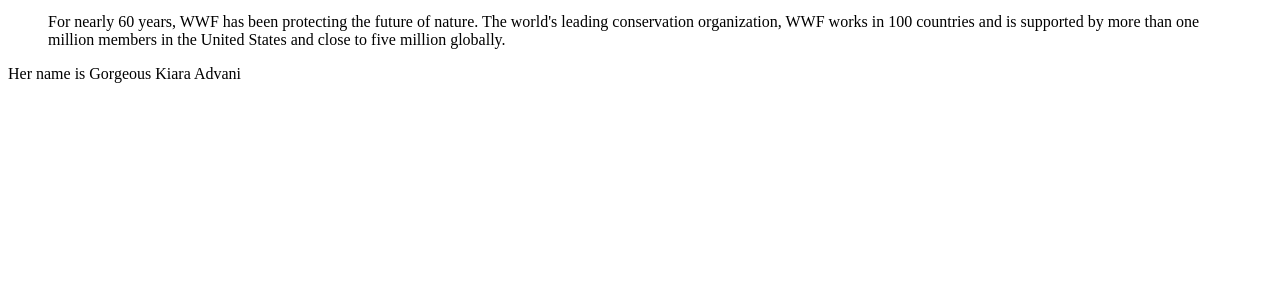
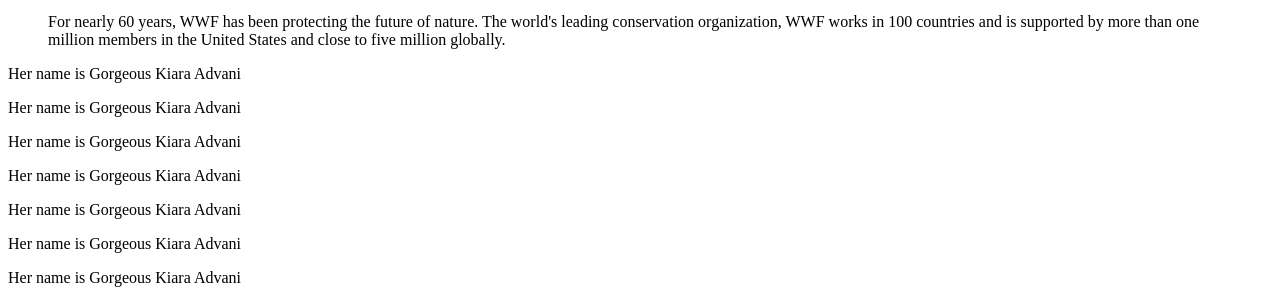
Before and after one commit to mrvitej/Practice, a plain HTML site: page index.html in a window 1280 px wide. Shown: the part 708-1011 px from the top of the page. Before the commit the page ends 807 px from the top, so only its background shows below. Drawn offline with Linux system fonts and the light colour scheme.

Commit message:
Update index.html

```diff
--- a/index.html
+++ b/index.html
@@ -13,6 +13,12 @@
 
 <!-- This is a comment -->
 <p>Her name is Gorgeous Kiara Advani</p>
+  <p>Her name is Gorgeous Kiara Advani</p>
+  <p>Her name is Gorgeous Kiara Advani</p>
+  <p>Her name is Gorgeous Kiara Advani</p>
+  <p>Her name is Gorgeous Kiara Advani</p>
+  <p>Her name is Gorgeous Kiara Advani</p>
+  <p>Her name is Gorgeous Kiara Advani</p>
 <!-- Comments are not displayed in the browser -->
 
 </body>
```
